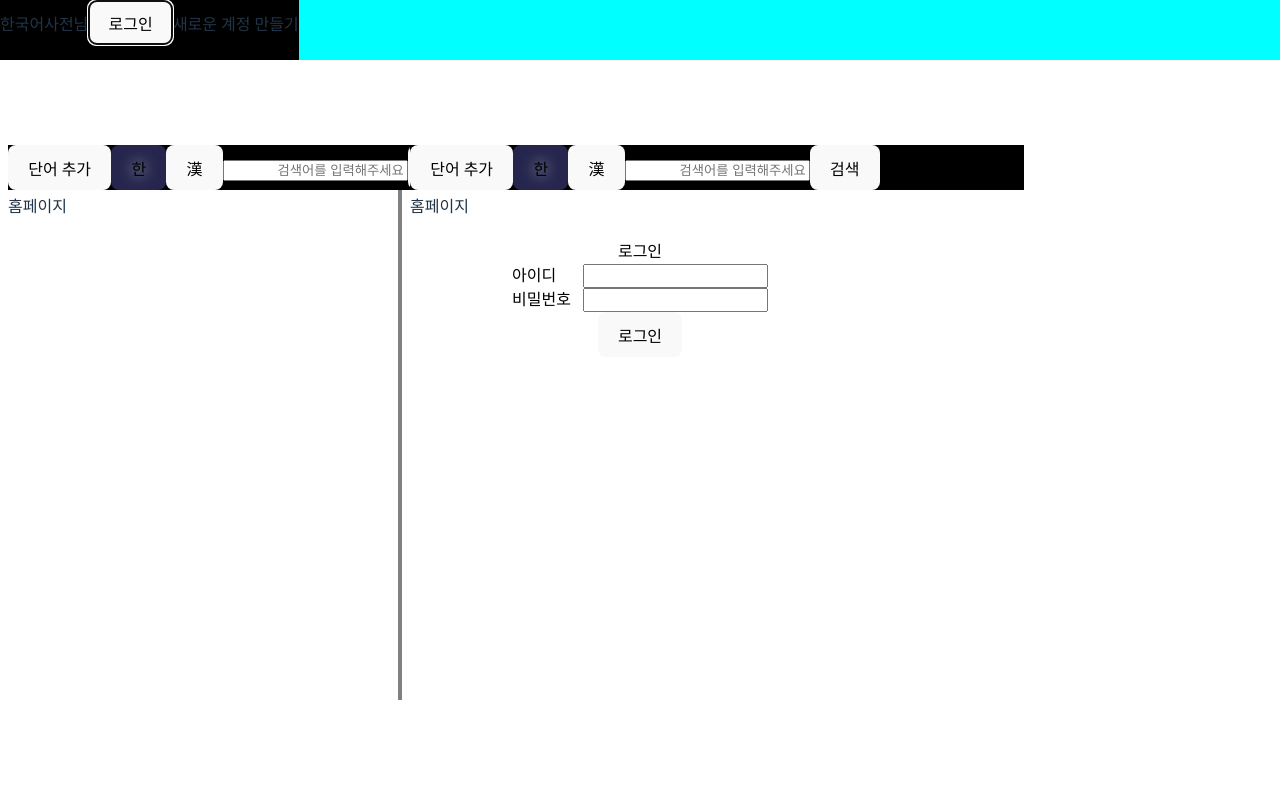
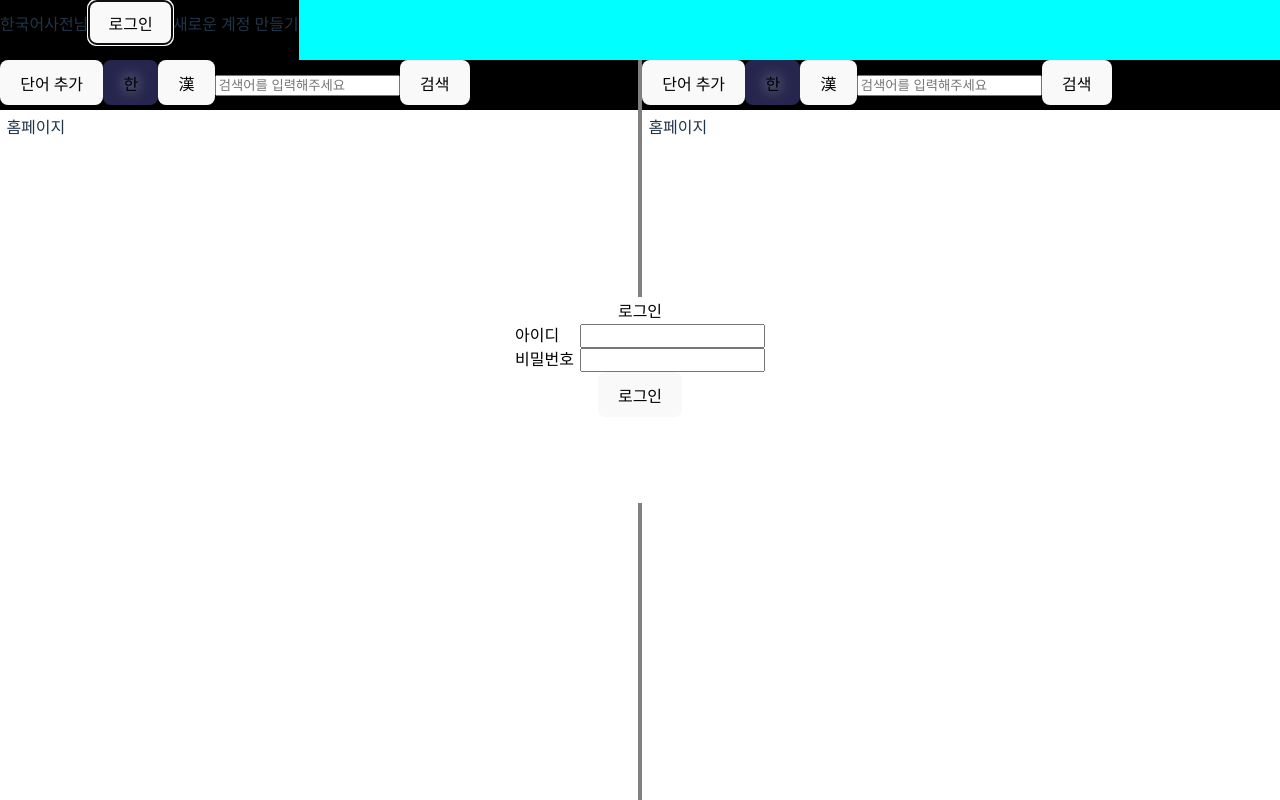
Before and after one commit to krduffy/korean-dictionary, a React (Vite) app in the folder frontend/vite_kordict/: page / in a window 1280 px wide. Both pictures are taken after a click on the button "로그인". Built offline with nearby package versions, Linux system fonts and the light colour scheme.

Commit message:
standardized screen size, moved login form

```diff
--- a/frontend/vite_kordict/src/App.jsx
+++ b/frontend/vite_kordict/src/App.jsx
@@ -1,25 +1,17 @@
-import React, { useEffect } from "react";
+import React, { useState } from "react";
 import Panel from "./components/panel/Panel.jsx";
 import NavBar from "./components/nav_bar/NavBar.jsx";
 import "./app.css";
+import LoginBox from "./components/LoginBox.jsx";
 
 const App = () => {
-  useEffect(() => {
-    const screenWidth = window.screen.width;
-    const screenHeight = window.screen.height;
-
-    console.table({ screenHeight, screenWidth });
-
-    document.getElementById("main-page").style.height = screenHeight + "px";
-    document.getElementById("main-page").style.width = screenWidth + "px";
-  }, []);
+  const [navState, setNavState] = useState(null);
 
   return (
     <div id="main-page">
       <div id="nav-bar-container">
-        <NavBar />
+        <NavBar setNavState={setNavState} />
       </div>
-      <div id="dummy-behind-navbar"></div>
 
       <div id="both-panels-container">
         <div className="panel-container" id="left-panel-container">
@@ -29,6 +21,10 @@ const App = () => {
           <Panel />
         </div>
       </div>
+
+      <div>
+        {navState === "login" && <LoginBox setNavState={setNavState} />}
+      </div>
     </div>
   );
 };
--- a/frontend/vite_kordict/src/app.css
+++ b/frontend/vite_kordict/src/app.css
@@ -1,20 +1,15 @@
 #main-page {
   height: 100vh;
+  min-height: 500px;
   width: 100vw;
   overflow: scroll;
 }
 
 #nav-bar-container {
-  position: fixed;
-  top: 0;
   display: flex;
   width: 100%;
   height: 7.5%;
   background-color: aqua;
-}
-
-#dummy-behind-navbar {
-  height: 7.5%;
 }
 
 #both-panels-container {
@@ -24,13 +19,11 @@
 }
 
 .panel-container {
+  height: 100%;
   flex: auto;
-  box-sizing: border-box;
   display: inline-block;
   overflow-y: scroll;
-  width: 48%;
-  padding-left: 1%;
-  padding-right: 1%;
+  width: 50%;
 }
 
 #left-panel-container {
--- a/frontend/vite_kordict/src/components/nav_bar/LoginBox.jsx
+++ b/frontend/vite_kordict/src/components/LoginBox.jsx
@@ -1,6 +1,6 @@
 import React, { useEffect } from "react";
-import { useAPIPoster } from "../panel/useAPIPoster";
-import "./navbar-styles.css";
+import { useAPIPoster } from "./panel/useAPIPoster";
+import "./nav_bar/navbar-styles.css";
 
 const LoginBox = ({ setNavState }) => {
   const {
@@ -39,8 +39,11 @@ const LoginBox = ({ setNavState }) => {
       <div>로그인</div>
       <form onSubmit={handleSubmit}>
         <div className="input-container">
-          <label htmlFor="username">아이디</label>
+          <label htmlFor="username" className="login-label">
+            아이디
+          </label>
           <input
+            className="login-input"
             type="text"
             name="username"
             onChange={(e) => {
@@ -50,8 +53,11 @@ const LoginBox = ({ setNavState }) => {
         </div>
 
         <div className="input-container">
-          <label htmlFor="password">비밀번호</label>
+          <label htmlFor="password" className="login-label">
+            비밀번호
+          </label>
           <input
+            className="login-input"
             type="password"
             name="password"
             onChange={(e) => {
--- a/frontend/vite_kordict/src/components/nav_bar/NavBar.jsx
+++ b/frontend/vite_kordict/src/components/nav_bar/NavBar.jsx
@@ -1,10 +1,7 @@
-import React, { useState } from "react";
-import LoginBox from "./LoginBox.jsx";
+import React from "react";
 import "./navbar-styles.css";
 
-const NavBar = () => {
-  const [navState, setNavState] = useState(null);
-
+const NavBar = ({ setNavState }) => {
   return (
     <div id="navbar">
       <span>한국어사전</span>
@@ -18,8 +15,6 @@ const NavBar = () => {
         로그인
       </button>
       <span>새로운 계정 만들기</span>
-
-      {navState === "login" && <LoginBox setNavState={setNavState} />}
     </div>
   );
 };
--- a/frontend/vite_kordict/src/components/nav_bar/navbar-styles.css
+++ b/frontend/vite_kordict/src/components/nav_bar/navbar-styles.css
@@ -4,8 +4,8 @@
 
 .login-box {
   background-color: white;
-  height: 40%;
-  width: 20%;
+  height: 200px;
+  width: 250px;
   position: fixed;
   top: 50%;
   left: 50%;
@@ -24,10 +24,10 @@
   justify-content: space-between;
 }
 
-label {
-  text-align: left;
+.login-label {
+  justify-content: flex-start;
 }
 
-input {
-  text-align: right;
+.login-input {
+  justify-content: flex-end;
 }
--- a/frontend/vite_kordict/src/components/panel/Panel.jsx
+++ b/frontend/vite_kordict/src/components/panel/Panel.jsx
@@ -60,6 +60,7 @@ const Panel = () => {
         getFollowingView={getFollowingView}
       />
 
+      <div style={{ padding: "1%" }}>
         {(currentView["view"] === "search_korean" ||
           currentView["view"] === "search_hanja") && (
           <PaginatedResults
@@ -97,6 +98,7 @@ const Panel = () => {
             <EditWordForm targetCode={currentView["value"]} />
           </div>
         )}
+      </div>
     </ViewContext.Provider>
   );
 };
--- a/frontend/vite_kordict/src/components/panel/fixed_header/PanelHeader.jsx
+++ b/frontend/vite_kordict/src/components/panel/fixed_header/PanelHeader.jsx
@@ -44,7 +44,6 @@ const PanelHeader = ({
           getFollowingView={getFollowingView}
         />
       </div>
-      <div className="dummy-below-header"></div>
     </>
   );
 };
--- a/frontend/vite_kordict/src/components/panel/fixed_header/styles/fixed-header-styles.css
+++ b/frontend/vite_kordict/src/components/panel/fixed_header/styles/fixed-header-styles.css
@@ -1,13 +1,8 @@
 .fixed-header {
   height: 40px;
-  padding-bottom: 5px;
+  padding-bottom: 10px;
   background-color: black;
-  position: fixed;
-  width: 48%;
-}
-
-.dummy-below-header {
-  padding-top: 50px;
+  width: 100%;
 }
 
 .fixed-header > * {
```
Lines whose indentation alone changed are shown as unchanged.
